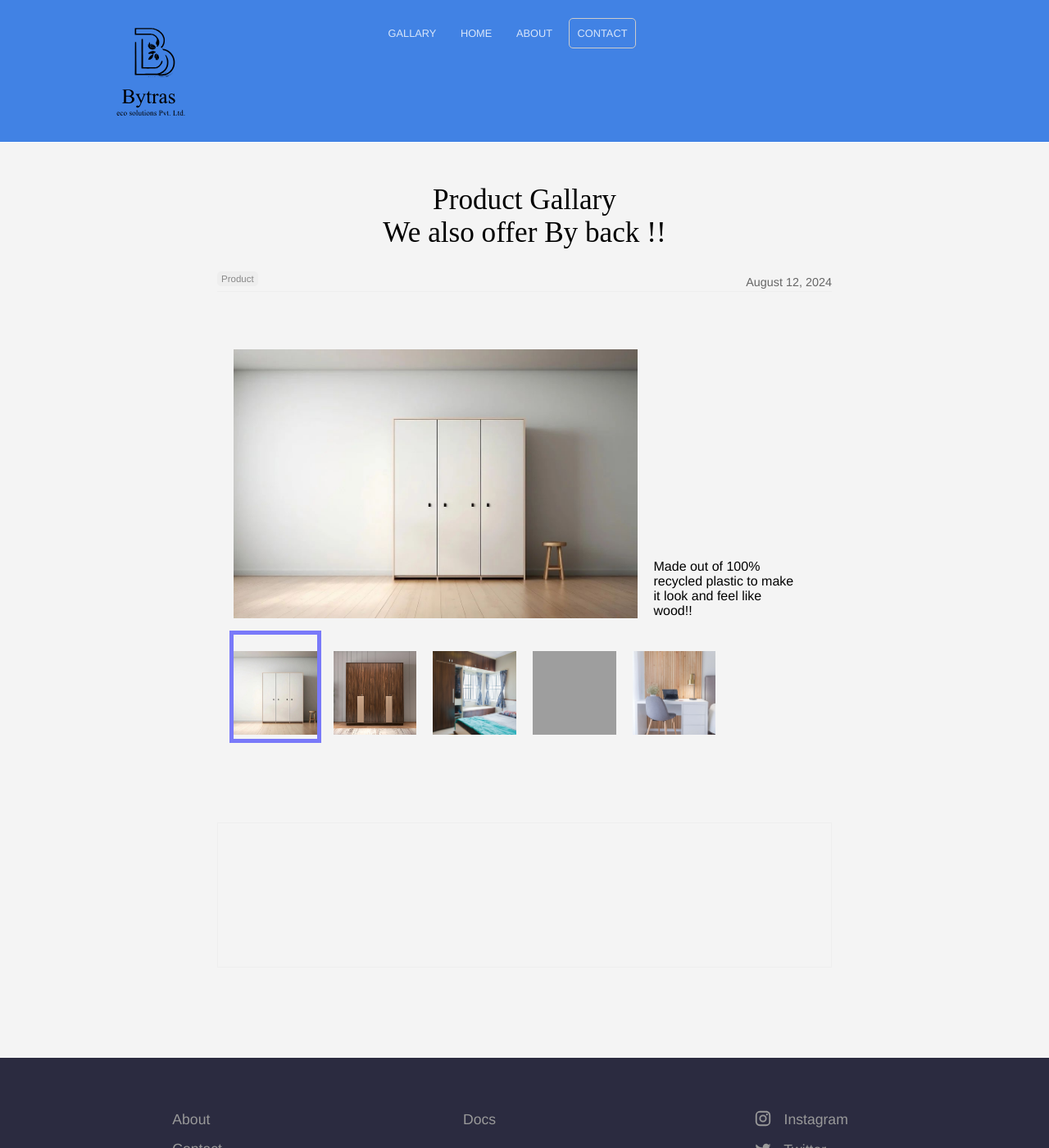
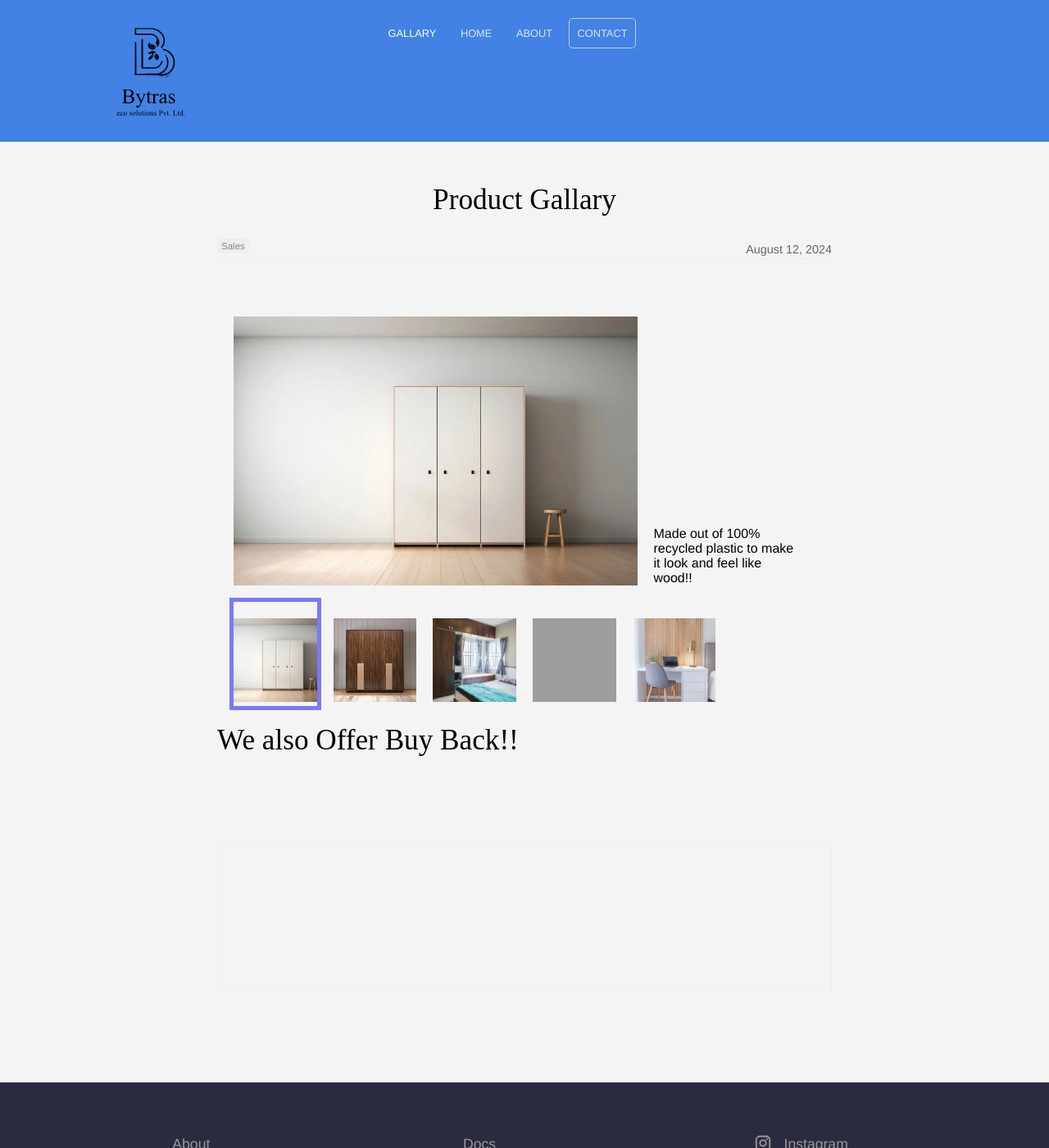
Before and after one commit to sujayadkesar/bytras, a Jekyll site: the page built from _posts/2024-08-12-gallary.md, in a window 1280 px wide and 1400 px high. Shown: the whole window at 82% size. Built offline with Jekyll 4.4.1, drawn with Linux system fonts in a browser that asks for light colours; grey boxes are pictures that could not be loaded.

Commit message:
byback--bottom

```diff
--- a/_posts/2024-08-12-gallary.md
+++ b/_posts/2024-08-12-gallary.md
@@ -1,8 +1,8 @@
 ---
 date: 2024-08-12
-title: Product Gallary <br> We also offer By back !!
+title: Product Gallary
 categories:
-  - product
+  - sales
 # author_staff_member:
 ---
 <section>
@@ -291,4 +291,5 @@ categories:
             </ul>
         </div>
     </div>
+    <h2>We also Offer Buy Back!! </h2>
 </section>
```
